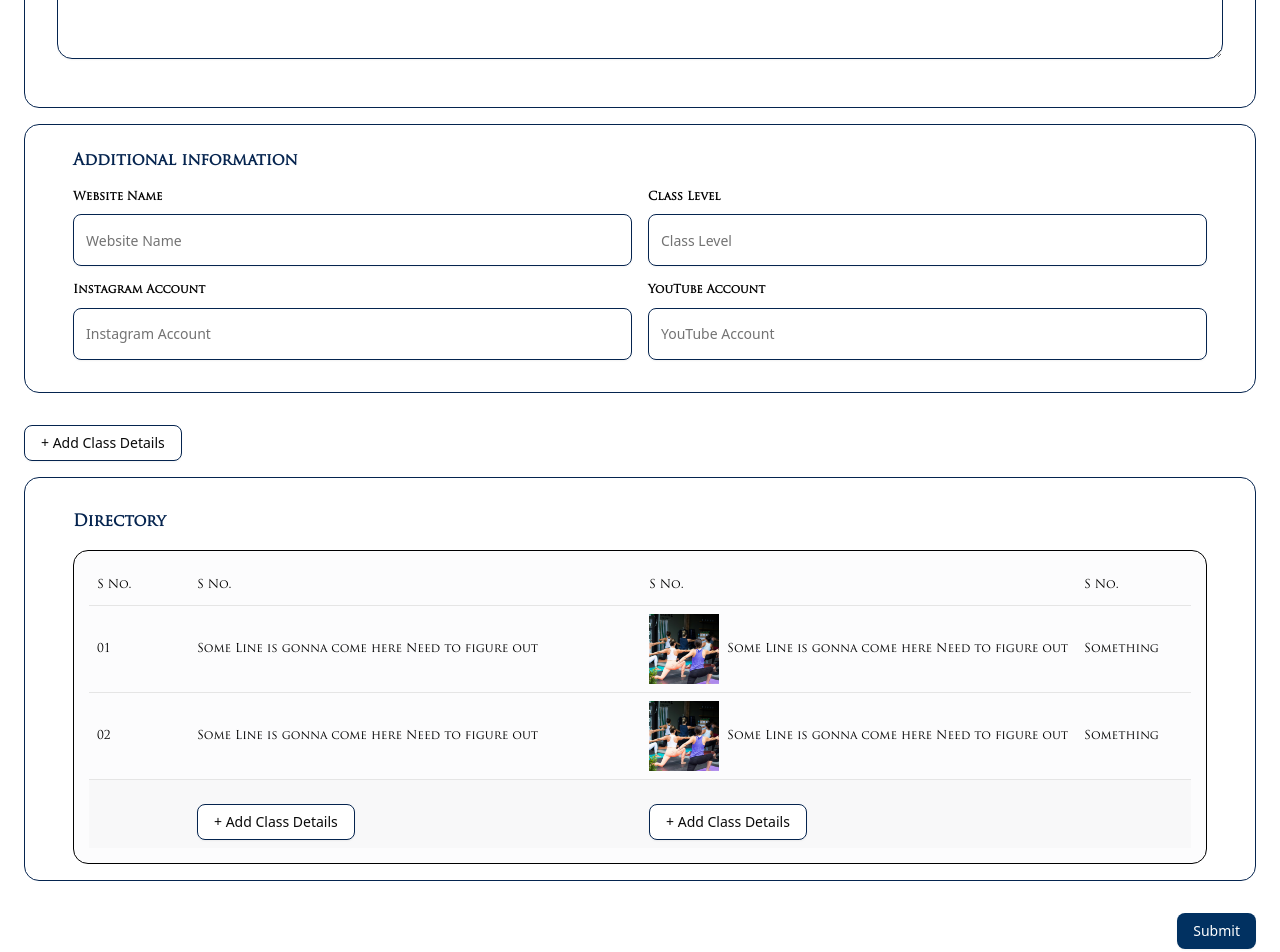
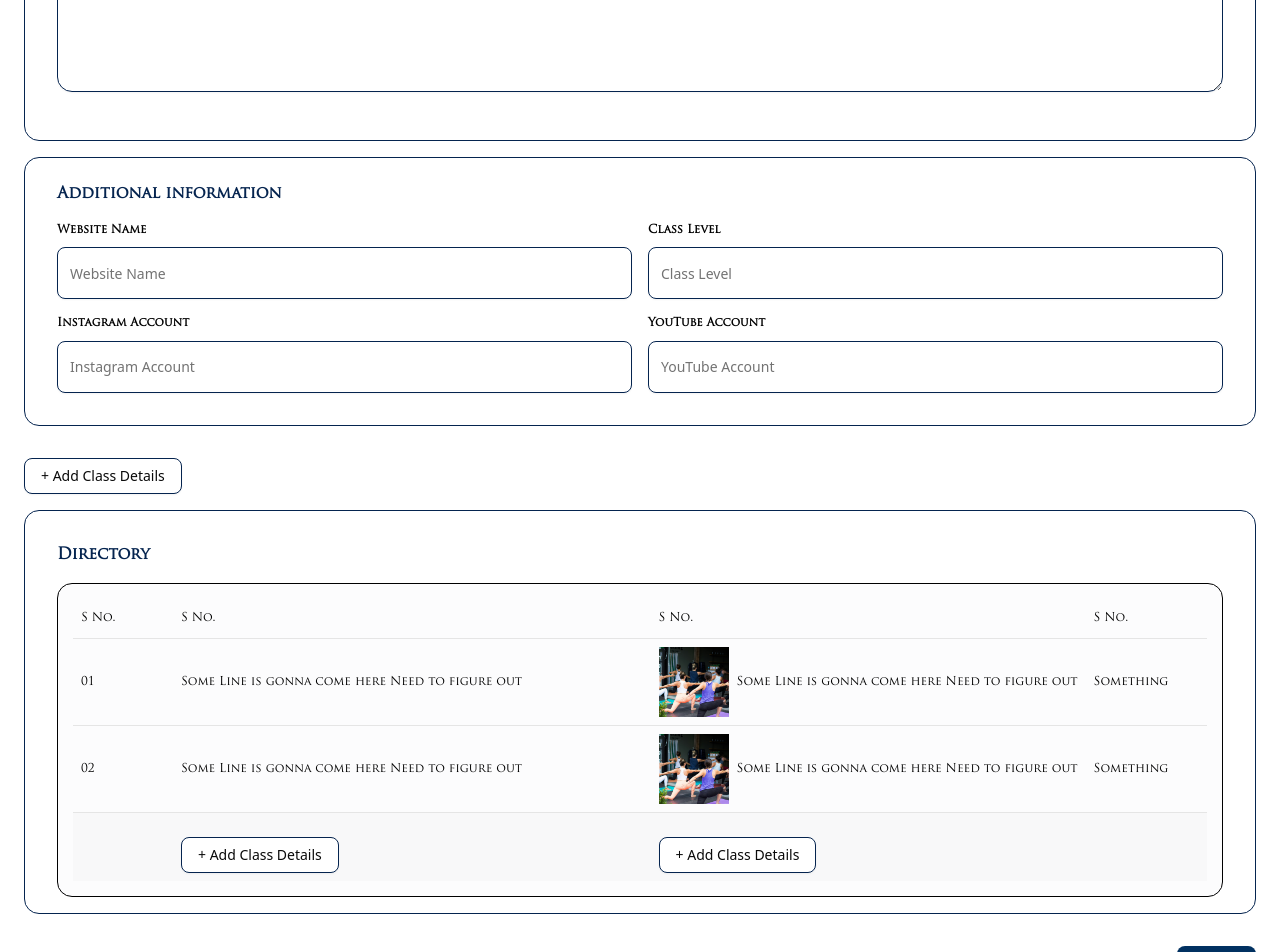
Before and after one commit to mohammed7869/HobyHub, a Next.js app: page /vendor/registration in a window 1280 px wide. Shown: the part 760-1712 px from the top of the page. Built offline with nearby package versions, Linux system fonts and the light colour scheme.

Commit message:
reg-page

```diff
--- a/app/vendor/registration/page.tsx
+++ b/app/vendor/registration/page.tsx
@@ -101,7 +101,7 @@ export default function RegistrationForm() {
                     <div className="relative justify-center text-[#cecece] text-[11.6px] font-medium">Only support ipg. ,png and.av9 and zip %es</div>
                   </div>
 
-                  <Textarea placeholder="Introduction" rows={5} className="rounded-[15px] h-[87px] mb-6 border-[#05244f]" />
+                  <Textarea placeholder="Introduction" rows={5} className="rounded-[15px] h-[120px] mb-6 border-[#05244f]" />
                 </div>
               </AccordionContent>
             </div>
@@ -109,7 +109,7 @@ export default function RegistrationForm() {
         </Accordion>
 
 
-        <div className="bg-white rounded-[15px] border border-[#05244f] py-2 px-12  my-4" >
+        <div className="bg-white rounded-[15px] border border-[#05244f] py-2 px-8  my-4" >
           <div className="text-[#05244f] text-md font-bold my-4 trajan-pro">Additional information</div>
           <div className="grid md:grid-cols-2 sm:grid-cols-1 gap-4 mb-6">
             <div className="flex flex-col gap-2">
@@ -134,7 +134,7 @@ export default function RegistrationForm() {
         <PopupScreen open={isOpen} setOpen={setIsOpen} setShowClassFields={setShowClassFields} />
         {showClassFields && (<>
 
-          <div className="bg-white rounded-[15px] border border-[#05244f] py-2 px-12 my-4" >
+          <div className="bg-white rounded-[15px] border border-[#05244f] py-2 px-8 my-4" >
             <div className="text-[#05244f] text-md font-bold my-4 trajan-pro">Class Details</div>
             <div className="grid md:grid-cols-3 sm:grid-cols-2 gap-4 mb-6">
               <div className="flex flex-col gap-2">
@@ -267,7 +267,7 @@ export default function RegistrationForm() {
           </div></>
         )}
 
-        <div className="bg-white rounded-[15px] border-1 border-[#05244f] py-4 px-12 my-4">
+        <div className="bg-white rounded-[15px] border-1 border-[#05244f] py-4 px-8 my-4">
           <div className="text-[#05244f] text-md trajan-pro font-bold my-4 ">Directory</div>
           <div className="bg-[#fcfcfd] rounded-[15px] outline-1 outline-offset-[-1px] p-4 outline-black">
             <DirectoryTable />
```
